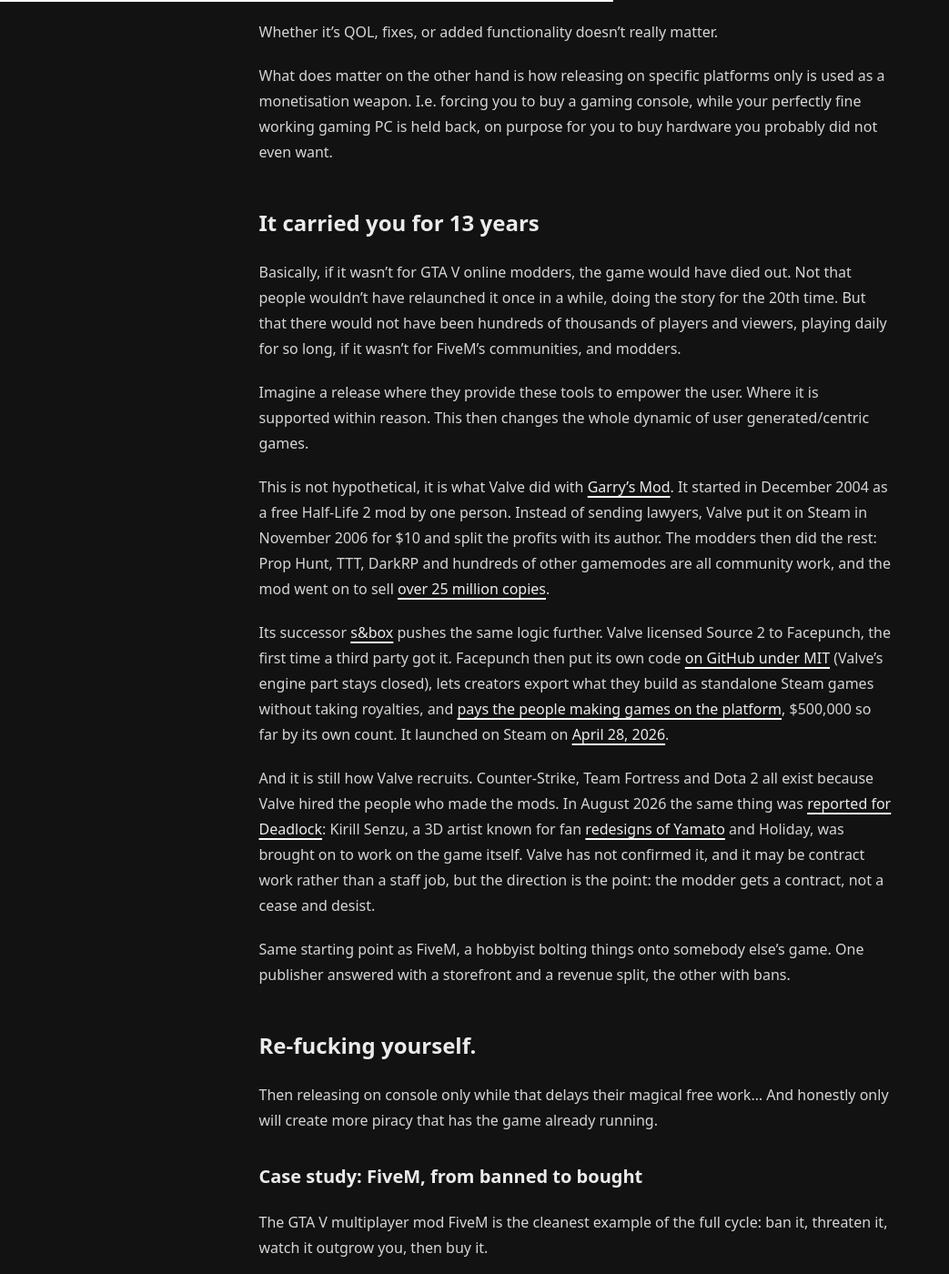
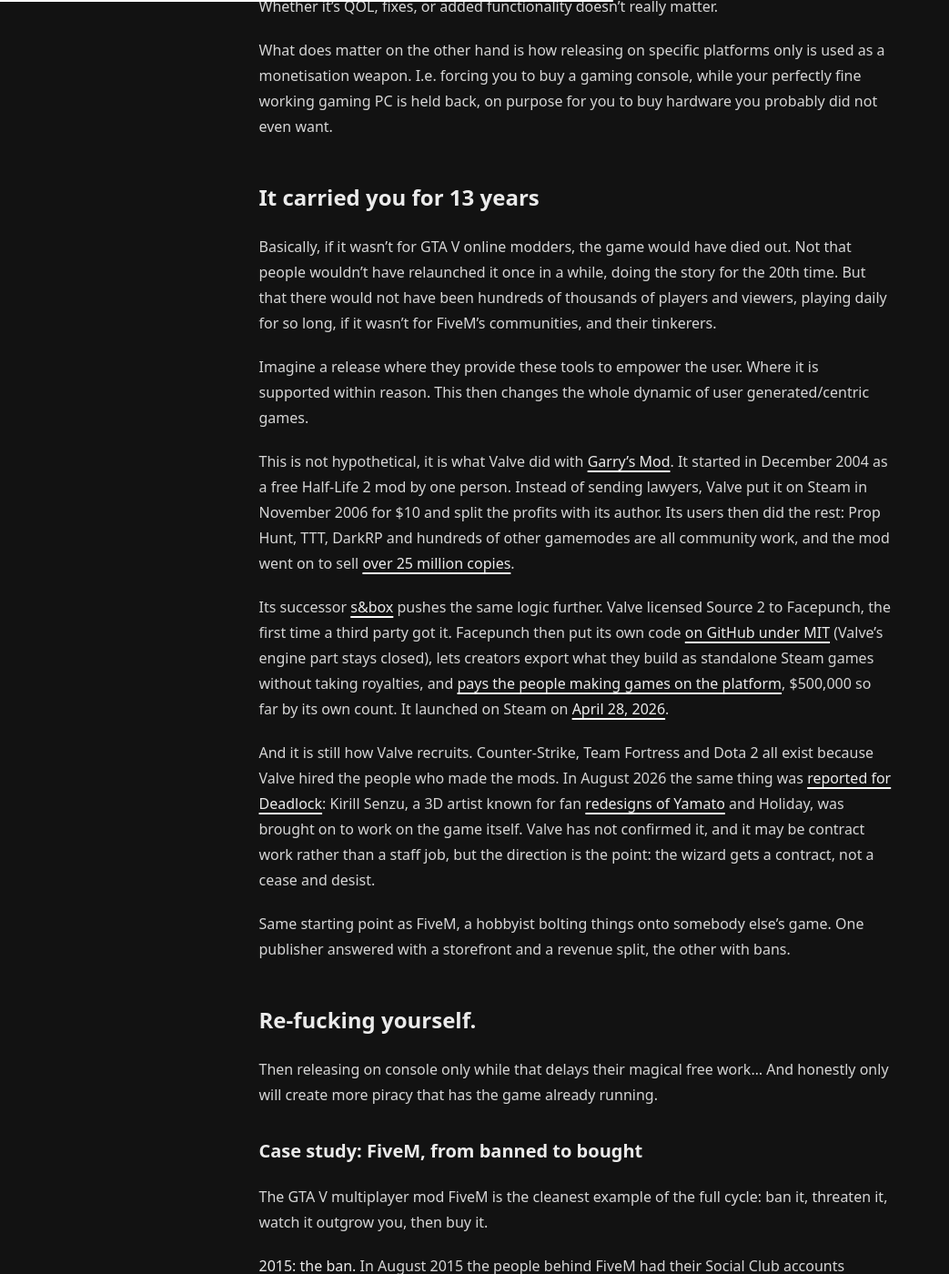
Before and after one commit to h8d13/dontreadthedocs, a Jekyll site: the page built from _notes/modding-wizards.md, in a window 1280 px wide and 1400 px high, scrolled down 1424 px. Shown: the whole window at 91% size, without its empty margins (0-1043 px from the left). Built offline with Jekyll 4.4.1, drawn with Linux system fonts in a browser that asks for light colours; some of the changed text lies outside the part shown.

Commit message:
rep
Signed-off-by: h8d13 <hadean-eon-dev@proton.me>

```diff
--- a/_notes/modding-wizards.md
+++ b/_notes/modding-wizards.md
@@ -18,7 +18,7 @@ Because they wanted to play one of their favorite titles, **on their own terms.*
 Similarly, GTA is no different: Fusion Fix became the standard way to play GTA IV.
 Bugstar (or GamePlayFixes) for V... Anyways the idea is that a game always has rough edges...
 
-ARMA modders creating dozens of gamemodes (Enfusion is one of the rare projects that does
+ARMA players creating dozens of gamemodes (Enfusion is one of the rare projects that does
 **recognize the value this has**, holding contests and community modding tutorials/discourse)
 
 Including: DayZ, Battle royales/KOTH, Roleplay, Flightschool...
@@ -52,7 +52,7 @@ hardware you probably did not even want.
 Basically, if it wasn't for GTA V online modders, the game would have died out.
 Not that people wouldn't have relaunched it once in a while, doing the story for the 20th
 time. But that there would not have been hundreds of thousands of players and viewers,
-playing daily for so long, if it wasn't for FiveM's communities, and modders.
+playing daily for so long, if it wasn't for FiveM's communities, and their tinkerers.
 
 Imagine a release where they provide these tools to empower the user. Where it is
 supported within reason. This then changes the whole dynamic of user generated/centric games.
@@ -60,7 +60,7 @@ supported within reason. This then changes the whole dynamic of user generated/c
 This is not hypothetical, it is what Valve did with [Garry's Mod][gmod-wiki]. It started
 in December 2004 as a free Half-Life 2 mod by one person. Instead of sending lawyers,
 Valve put it on Steam in November 2006 for $10 and split the profits with its author.
-The modders then did the rest: Prop Hunt, TTT, DarkRP and hundreds of other gamemodes
+Its users then did the rest: Prop Hunt, TTT, DarkRP and hundreds of other gamemodes
 are all community work, and the mod went on to sell
 [over 25 million copies][gmod-25m].
 
@@ -76,7 +76,7 @@ because Valve hired the people who made the mods. In August 2026 the same thing
 [reported for Deadlock][deadlock-hire]: Kirill Senzu, a 3D artist known for fan
 [redesigns of Yamato][deadlock-mod] and Holiday, was brought on to work on the game
 itself. Valve has not confirmed it, and it may be contract work rather than a staff job,
-but the direction is the point: the modder gets a contract, not a cease and desist.
+but the direction is the point: the wizard gets a contract, not a cease and desist.
 
 Same starting point as FiveM, a hobbyist bolting things onto somebody else's game.
 One publisher answered with a storefront and a revenue split, the other with bans.
```
